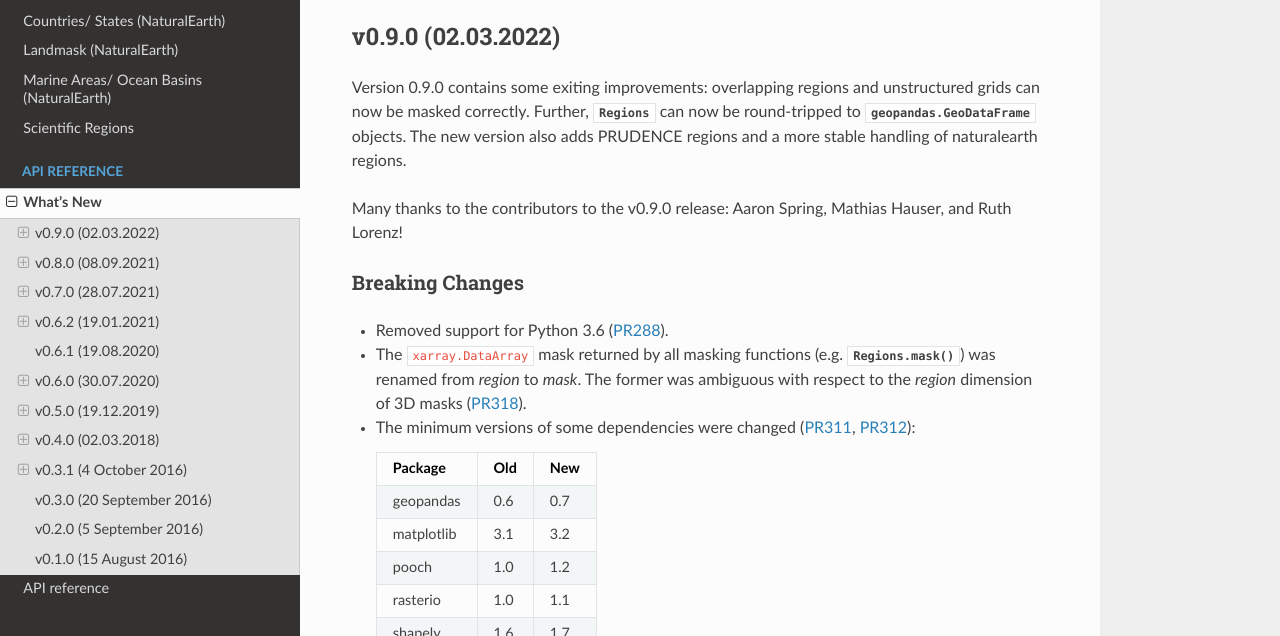
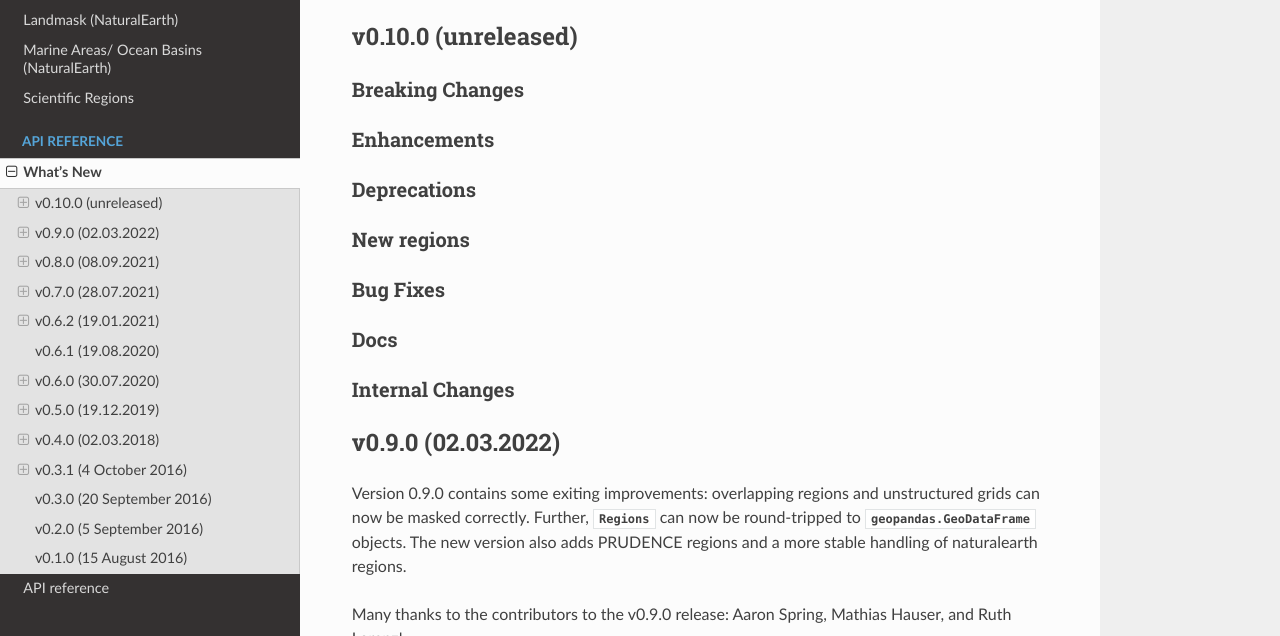
Before and after one commit to regionmask/regionmask, a Sphinx documentation site: the page built from docs/whats_new.rst, in a window 1280 px wide and 900 px high, cut to the strip 264-900 px from the top of the window. Built offline with Sphinx 7.4.7 and the Read the Docs theme 2.0.0, drawn with Linux system fonts in a browser that asks for light colours; pages that are not in the unit, such as notebooks, are missing from menus; the version number could not be read and is left out.

Commit message:
new whatsnew section (#339)
* new whatsnew section

* Update docs/whats_new.rst

```diff
--- a/docs/whats_new.rst
+++ b/docs/whats_new.rst
@@ -7,6 +7,33 @@ What's New
    :suppress:
 
     import regionmask
+
+.. _whats-new.0.10.0:
+
+v0.10.0 (unreleased)
+----------------------
+
+Breaking Changes
+~~~~~~~~~~~~~~~~
+
+Enhancements
+~~~~~~~~~~~~
+
+Deprecations
+~~~~~~~~~~~~
+
+New regions
+~~~~~~~~~~~
+
+Bug Fixes
+~~~~~~~~~
+
+Docs
+~~~~
+
+Internal Changes
+~~~~~~~~~~~~~~~~
+
 
 .. _whats-new.0.9.0:
 
```
